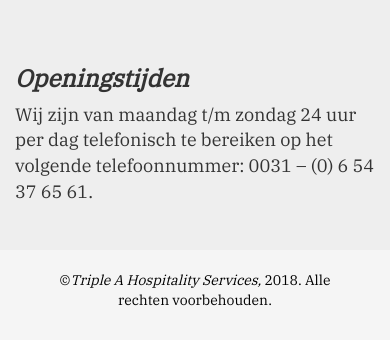
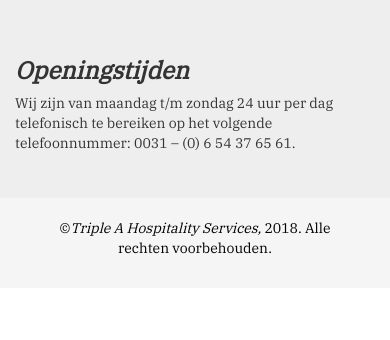
Before and after one commit to Code-Institute-Submissions/AAA_Hospitality_Services, a plain HTML site: page partners.html in a window 390 px wide. Shown: the part 1630-1970 px from the top of the page. After the commit the page ends 1918 px from the top, so only its background shows below. Drawn offline with nearby package versions, Linux system fonts and the light colour scheme.

Commit message:
added new styles

```diff
--- a/assets/css/style.css
+++ b/assets/css/style.css
@@ -112,12 +112,16 @@
     font-size: 20px;
 }
 
+.extraSmall {
+    padding-top: 40px;
+}
+
 .extraSmall p {
-    font-size: 18px;
+    font-size: 14px;
 }
 
 .space {
-    padding-top: 70px;
+    padding-top: 80px;
 }
 
 .bgimagePartner {
@@ -171,9 +175,6 @@
     font-size: 20px;
 }
 
-
-
-
 /********************
 * FOOTER
 */
@@ -212,6 +213,9 @@
         font-size: 13px;
         margin-right: 0px;
     }
+    .space {
+        padding-top: 50px;
+}
 }
 
 @media (max-width: 1024px) {
```
